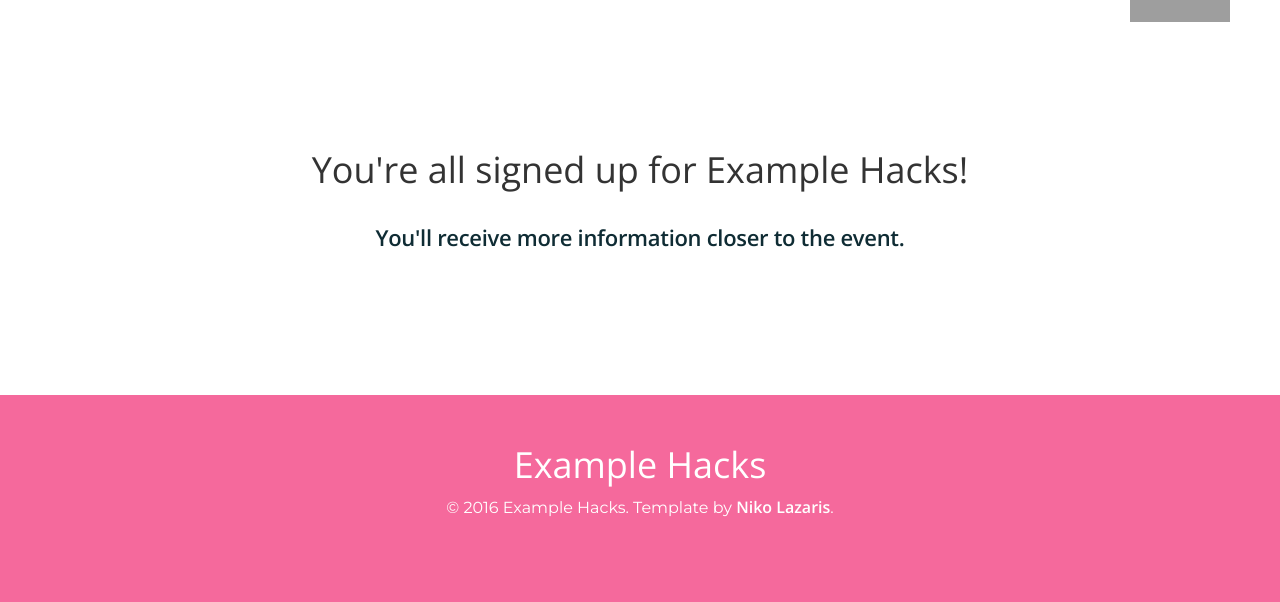
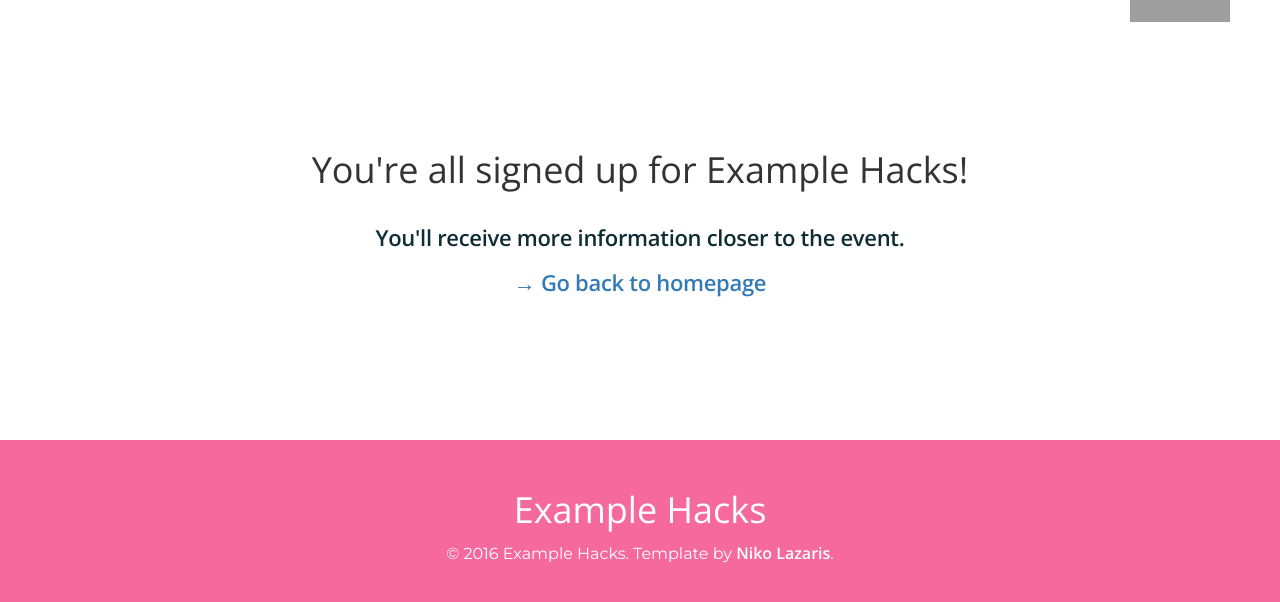
Before and after one commit to MLH/mlh-hackathon-boilerplate, a Jekyll site: the page built from success.html, in a window 1280 px wide. Shown: the top 602 px of the page. Built offline with Jekyll 4.4.1, drawn with Linux system fonts in a browser that asks for light colours; nearby versions of some CDN libraries; grey boxes are pictures that could not be loaded.

Commit message:
Added link back to homepage

```diff
--- a/success.html
+++ b/success.html
@@ -8,5 +8,6 @@ layout: default
     <br />
 
     <p class="col-xs-12 col-sm-8 col-sm-offset-2 text-center">{{ site.event.register.message }}</p>
+    <p class="col-xs-12 col-sm-8 col-sm-offset-2 text-center"><a href="{{ '/' | prepend: site.baseurl | prepend: site.url }}">&rarr; Go back to homepage</a></p>
   </div>
 </section>
```
